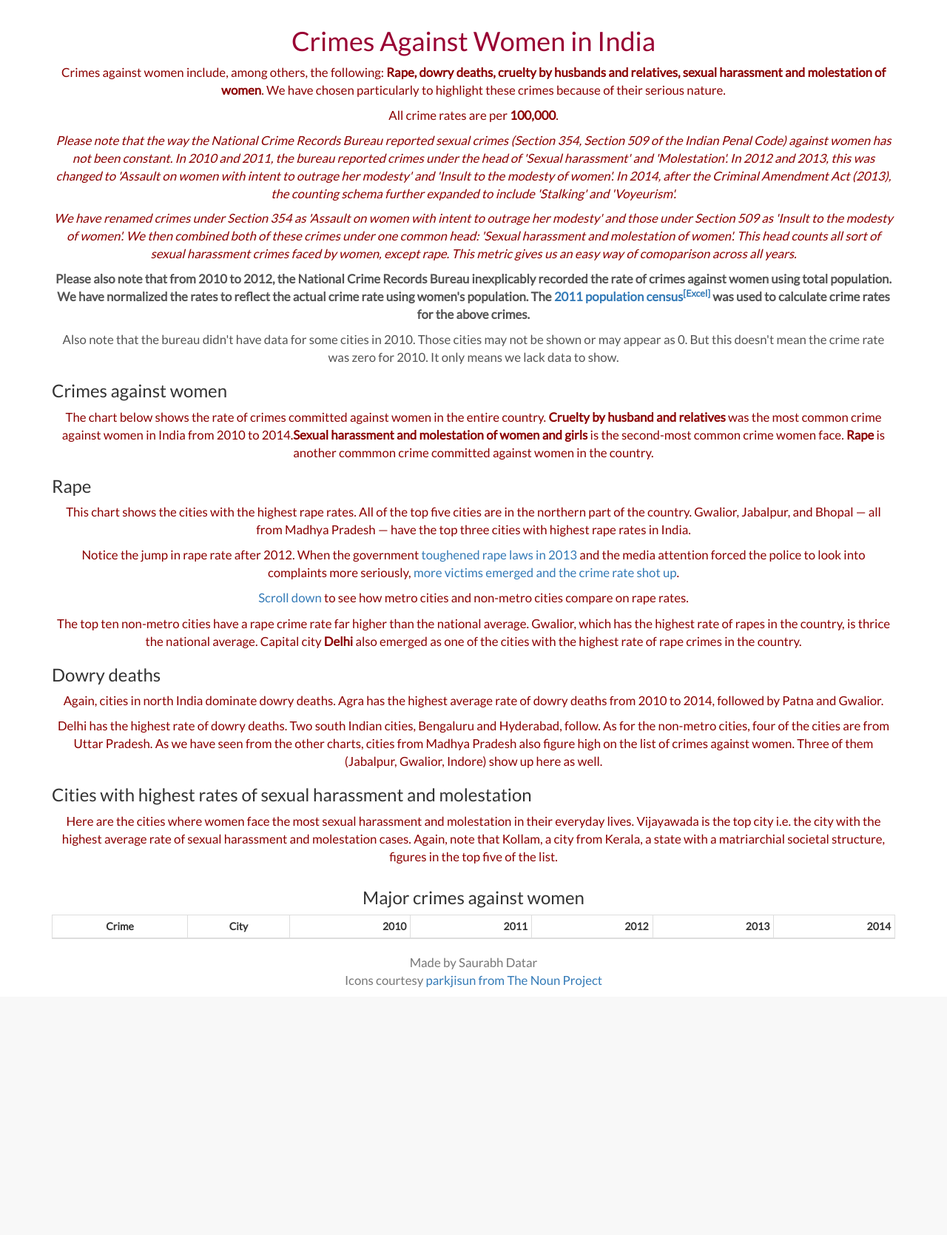
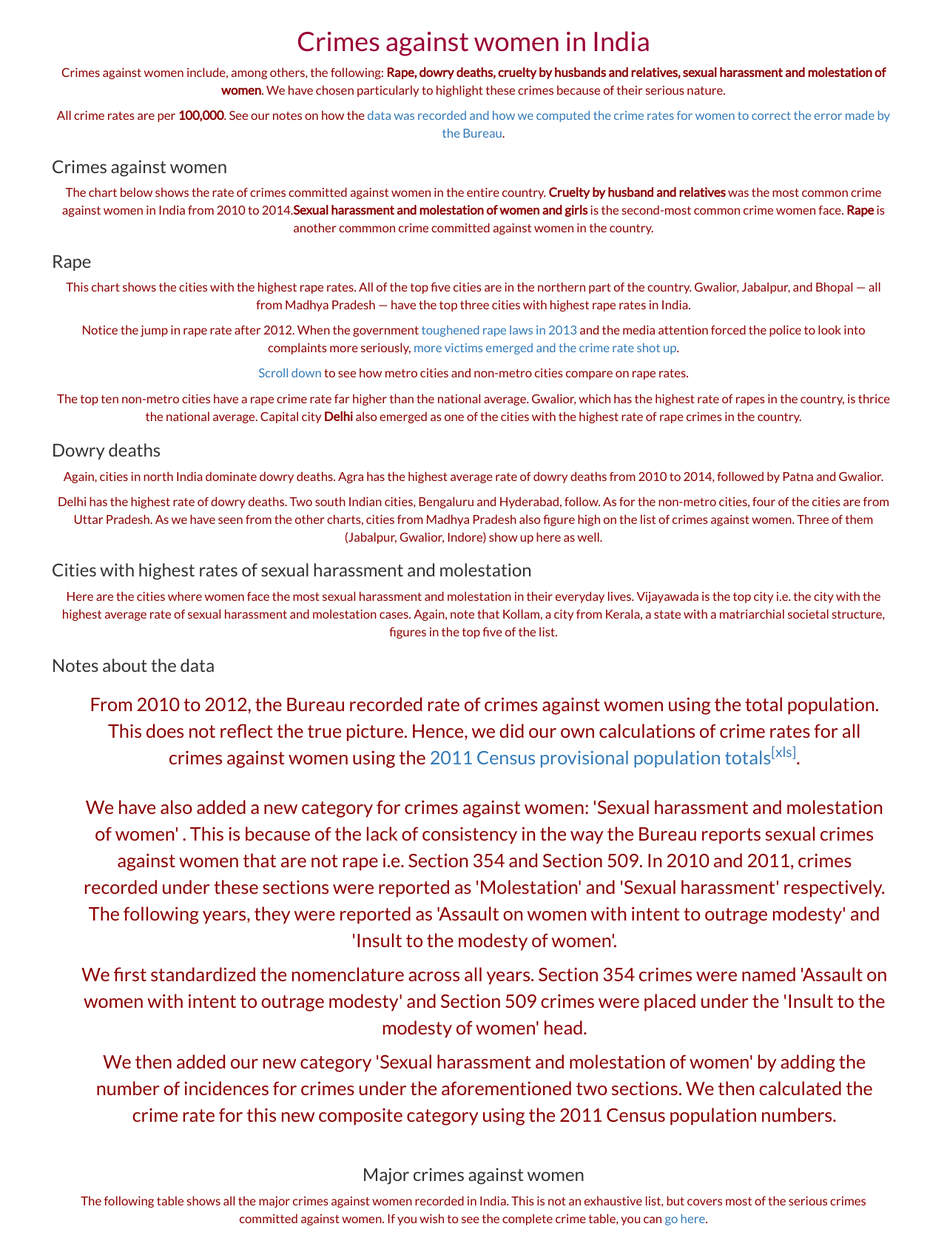
Before and after one commit to crime-in-india/app, a Flask app: template templates/women-page.html in a window 1280 px wide. Shown: the part 72-1741 px from the top of the page at 74% size. Before the commit the page ends 1406 px from the top, so only its background shows below. Run offline with Flask 2, Linux system fonts and the light colour scheme; the template is opened without the code that fills it, so the values that code supplies are empty; some libraries are stand-ins or nearby versions.

Commit message:
Moved notes to bottom

```diff
--- a/templates/city-page.html
+++ b/templates/city-page.html
@@ -25,7 +25,6 @@
       <h3>Crimes Against Women</h3>
       <p class="desc">The chart below shows how the rate of crimes against women in {{ city }} have changed since 2010. The crime rate represents the number of crime incidences per 100,000 women in the city.</p>
 
-      <p class="desc">From 2010 to 2012, the Bureau recorded rates for crimes against women using the total population. This does not reflect the true picture. Hence, we did our own computation of crime rates for all crimes against women using the population of women as per the <a href="http://www.censusindia.gov.in/2011-prov-results/paper2-vol2/data_files/India2/Table_3_PR_UA_Citiees_1Lakh_and_Above.xls" target="_blank">2011 Census provisional population totals<sup>[xls]</sup></a>.</p>
       <div id="women-graph" class="graph"></div>
 
       <h3>Comparison with national average</h3>
@@ -48,9 +47,12 @@
       <div id="econ-compare" class="graph"></div>
     </section>
 
+    <h3>Notes</h3>
+    <p class="desc">From 2010 to 2012, the Bureau recorded rates for crimes against women using the total population. This does not reflect the true picture. Hence, we did our own computation of crime rates for all crimes against women using the population of women as per the <a href="http://www.censusindia.gov.in/2011-prov-results/paper2-vol2/data_files/India2/Table_3_PR_UA_Citiees_1Lakh_and_Above.xls" target="_blank">2011 Census provisional population totals<sup>[xls]</sup></a>.</p>
+
     <div class="table-responsive">
       <h3 class="text-center">Major Crimes in {{ city }}</h3>
-      <p class="desc">The following table shows the major crimes in {{ city }} that fall under our four categories.</p>
+      <p class="desc">The following table shows the major crimes in {{ city }} that fall under our four categories. This is, of course, not an exhaustive list, but describes a fair proportion of the serious crimes in {{ city }}. If you wish to see the complete crime table, you can <a href="{{url_for('data_table')}}">go here</a>.</p></p>
       <table class="table table-condensed table-striped table-bordered">
         <thead>
           <tr>
--- a/templates/women-page.html
+++ b/templates/women-page.html
@@ -3,22 +3,12 @@
 	{% include 'partials/navbar.html' %}
 	<div class="container">
 		<div class="main-header">
-			<h1 class="text-center">Crimes Against Women in India</h1>
+			<h1 class="text-center">Crimes against women in India</h1>
 		</div>
-
 
 		<p class="desc">Crimes against women include, among others, the following: <strong>Rape, dowry deaths, cruelty by husbands and relatives, sexual harassment and molestation of women</strong>. We have chosen particularly to highlight these crimes because of their serious nature.</p>
 
-		<p class="desc">All crime rates are per <strong>100,000</strong>.</p>
-
-		<p><em>Please note that the way the National Crime Records Bureau reported sexual crimes (Section 354, Section 509 of the Indian Penal Code) against women has not been constant. In 2010 and 2011, the bureau reported crimes under the head of 'Sexual harassment' and 'Molestation'. In 2012 and 2013, this was changed to 'Assault on women with intent to outrage her modesty' and 'Insult to the modesty of women'. In 2014, after the Criminal Amendment Act (2013), the counting schema further expanded to include 'Stalking' and 'Voyeurism'.</em></p>
-    <p><em>We have renamed crimes under Section 354 as 'Assault on women with intent to outrage her modesty' and those under Section 509 as 'Insult to the modesty of women'. We then combined both of these crimes under one common head: 'Sexual harassment and molestation of women'. This head counts all sort of sexual harassment crimes faced by women, except rape. This metric gives us an easy way of comoparison across all years.</em></p>
-
-		<strong><p class="note">Please also note that from 2010 to 2012, the National Crime Records Bureau inexplicably recorded the rate of crimes against women using total population. We have normalized the rates to reflect the actual crime rate using women's population. The
-		<a href="http://www.censusindia.gov.in/2011-prov-results/paper2-vol2/data_files/India2/Table_3_PR_UA_Citiees_1Lakh_and_Above.xls">2011 population census<sup>[Excel]</sup></a> was used to calculate crime rates for the above crimes.</p>
-    </p></strong>
-
-    <p class="note">Also note that the bureau didn't have data for some cities in 2010. Those cities may not be shown or may appear as 0. But this doesn't mean the crime rate was zero for 2010. It only means we lack data to show.</p>
+		<p class="desc">All crime rates are per <strong>100,000</strong>. See our notes on how the <a href="#notes">data was recorded and how we computed the crime rates for women to correct the error made by the Bureau</a>.</p>
 
 		<h3>Crimes against women</h3>
 		<p class="desc">The chart below shows the rate of crimes committed against women in the entire country. <strong>Cruelty by husband and relatives</strong> was the most common crime against women in India from 2010 to 2014.<strong>Sexual harassment and molestation of women and girls</strong> is the second-most common crime women face. <strong>Rape</strong> is another commmon crime committed against women in the country.</p>
@@ -59,13 +49,34 @@
 		<p class="desc">Here are the cities where women face the most sexual harassment and molestation in their everyday lives. Vijayawada is the top city i.e. the city with the highest average rate of sexual harassment and molestation cases. Again, note that Kollam, a city from Kerala, a state with a matriarchial societal structure, figures in the top five of the list.</p>
 		<div class="graph" id="total-sh"></div>
 
+    <h3 id="notes">Notes about the data</h3>
+      <ul>
+        <li class="about">
+          <p>From 2010 to 2012, the Bureau recorded rate of crimes against women using the total population. This does not reflect the true picture. Hence, we did our own calculations of crime rates for all crimes against women using the <a href="http://www.censusindia.gov.in/2011-prov-results/paper2-vol2/data_files/India2/Table_3_PR_UA_Citiees_1Lakh_and_Above.xls" target="_blank">2011 Census provisional population totals<sup>[xls]</sup></a>.</p>
+        </li>
+
+        <li class="about">
+          <p>We have also added a new category for crimes against women: <span class="highlight">'Sexual harassment and molestation of women' </span>. This is because of the lack of consistency in the way the Bureau reports sexual crimes against women that are not rape i.e. Section 354 and Section 509. In 2010 and 2011, crimes recorded under these sections were reported as 'Molestation' and 'Sexual harassment' respectively. The following years, they were reported as 'Assault on women with intent to outrage modesty' and 'Insult to the modesty of women'.
+          </p>
+
+          <p>
+            We first standardized the nomenclature across all years. Section 354 crimes were named 'Assault on women with intent to outrage modesty' and Section 509 crimes were placed under the 'Insult to the modesty of women' head.
+          </p>
+
+          <p>
+            We then added our new category <span class="highlight">'Sexual harassment and molestation of women' </span> by adding the number of incidences for crimes under the aforementioned two sections. We then calculated the crime rate for this new composite category using the  2011 Census population numbers.
+          </p>
+        </li>
+      </ul>
+
     <div class="table-responsive">
       <h3 class="text-center">Major crimes against women</h3>
+      <p class="desc">The following table shows all the major crimes against women recorded in India. This is not an exhaustive list, but covers most of the serious crimes committed against women. If you wish to see the complete crime table, you can <a href="{{url_for('data_table')}}">go here</a>.</p>
       <table class="table table-condensed table-striped table-bordered">
         <thead>
           <tr>
+            <th class="text-center">City</th>
             <th class="text-center">Crime</th>
-            <th class="text-center">City</th>
             <th class="text-right">2010</th>
             <th class="text-right">2011</th>
             <th class="text-right">2012</th>
@@ -76,7 +87,7 @@
         <tbody>
           {% for d in w_data %}
           <tr>
-            <td class="text-center {{ d.class }}"><a href="/{{d.city}}">{{ d.city }}</a></td>
+            <td class="text-center {{ d.class }}"><a href="{{url_for('city_page', city=d.city)}}">{{ d.city }}</a></td>
             <td class="text-center"><a href="/crime/{{ d.crime_name }}">{{ d.crime_name }}</a></td>
             <td class="text-right">{{ d['2010'] }}</td>
             <td class="text-right">{{ d['2011'] }}</td>
```
